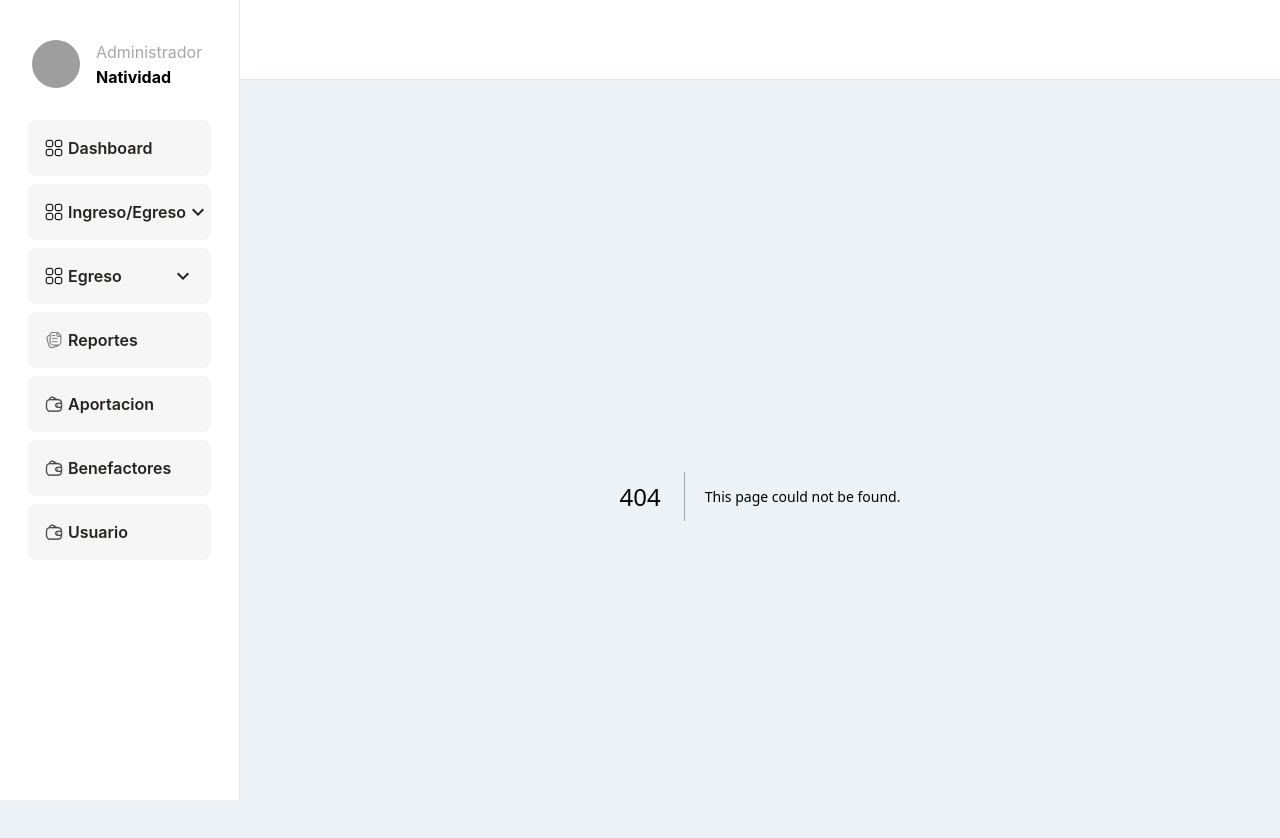
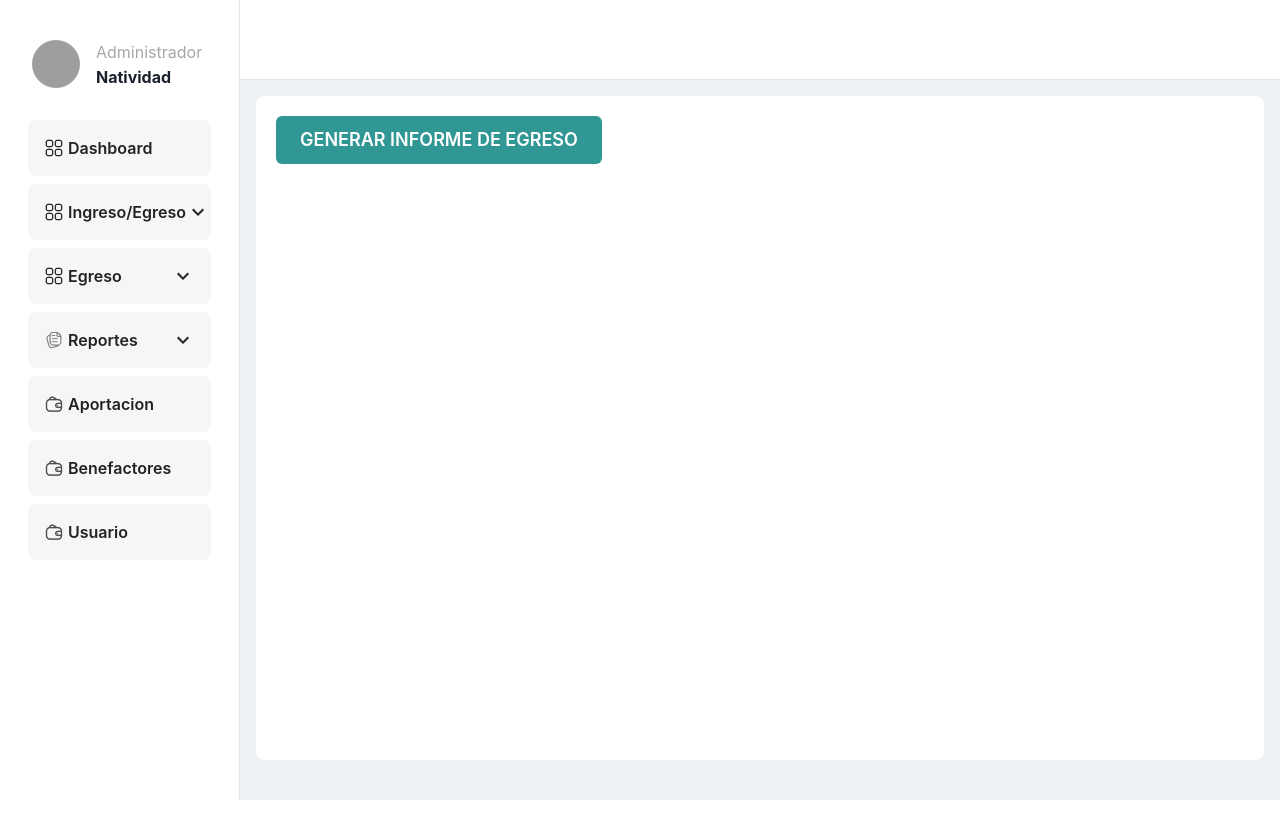
Before and after one commit to natividev/fe-system-income-egress, a Next.js app: page /reporte-egreso in a window 1280 px wide. Before the commit this address had no page. Shown: the top 838 px of the page. After the commit the page ends 800 px from the top, so only its background shows below. Built offline with nearby package versions, Linux system fonts and the light colour scheme; grey boxes are pictures that could not be loaded.

Commit message:
feat: se implemento los informes de ingreso, egresos y general

```diff
--- /dev/null
+++ b/src/app/(reportes)/reporte-egreso/page.tsx
@@ -0,0 +1,11 @@
+import GenerarInformes from "@/view/GenerarInforme";
+
+export default function ReposteEgresoPage() {
+  return (
+    <GenerarInformes
+      endpoint={"/reports/egreso"}
+      title={"REPORTE DE EGRESOS"}
+      btnTitle="DE EGRESO"
+    />
+  );
+}
--- a/src/app/repostes/page.tsx
+++ /dev/null
@@ -1,3 +0,0 @@
-export default function RepostesPage() {
-  return <h1>Hello, Repostes page!</h1>;
-}
--- a/src/components/ui/sidebarContent/SidebarContent.tsx
+++ b/src/components/ui/sidebarContent/SidebarContent.tsx
@@ -55,7 +55,24 @@ const LinkItems: Array<NavItems> = [
       },
     ],
   },
-  { label: "Reportes", url: "/repostes", icon: Reportes },
+  {
+    label: "Reportes",
+    icon: Reportes,
+    children: [
+      {
+        label: "Reporte de ingreso",
+        href: "/reporte-ingreso",
+      },
+      {
+        label: "Reporte de egreso",
+        href: "/reporte-egreso",
+      },
+      {
+        label: "Reporte general",
+        href: "/reporte-general",
+      },
+    ],
+  },
   { label: "Aportacion", url: "/aportacion", icon: General },
   { label: "Benefactores", url: "/benefactores", icon: General },
   { label: "Usuario", url: "/usuarios", icon: General },
--- /dev/null
+++ b/src/view/GenerarInforme.tsx
@@ -0,0 +1,104 @@
+"use client";
+import axiosInstance from "@/api/axiosInstance";
+import {
+  showAlertError,
+  showAlertLoading,
+  showAlertSuccess,
+} from "@/util/Alerts/Alerts";
+import {
+  Button,
+  Flex,
+  Modal,
+  ModalBody,
+  ModalCloseButton,
+  ModalContent,
+  ModalFooter,
+  ModalHeader,
+  ModalOverlay,
+  useDisclosure,
+} from "@chakra-ui/react";
+import { useState } from "react";
+
+interface Props {
+  endpoint: string;
+  title: string;
+  btnTitle: string;
+}
+export default function GenerarInformes({ endpoint, title, btnTitle }: Props) {
+  const { isOpen, onOpen, onClose } = useDisclosure();
+  const [urlPdf, setUrlPdf] = useState("");
+
+  const printReceipt = async () => {
+    const textAlert = "Generando el comprobante, por favor espera";
+    showAlertLoading(textAlert, true);
+    try {
+      const { data } = await axiosInstance.get(endpoint, {
+        responseType: "arraybuffer",
+      });
+      if (data) {
+        const urlBlob = window.URL.createObjectURL(
+          new Blob([data], { type: "application/pdf" })
+        );
+        setUrlPdf(urlBlob);
+        onOpen();
+        showAlertSuccess("Comprobante generado exitosamente", false);
+      }
+    } catch (error) {
+      showAlertError(
+        "Hubo un problema al generar el comprobante, error: " + error
+      );
+    } finally {
+      showAlertLoading(textAlert, false);
+    }
+  };
+  return (
+    <Flex
+      p={5}
+      bg={"white"}
+      minHeight={"83vh"}
+      width={"100%"}
+      borderRadius="lg"
+      display={"block"}
+    >
+      <Button colorScheme="teal" size="lg" onClick={printReceipt}>
+        GENERAR INFORME {btnTitle}
+      </Button>
+      <Modal
+        isCentered
+        onClose={() => {
+          setUrlPdf("");
+          onClose();
+        }}
+        isOpen={isOpen}
+        motionPreset="slideInBottom"
+        size={"full"}
+      >
+        <ModalOverlay />
+        <ModalContent width={"90%"} height={"90vh"}>
+          <ModalHeader>{title}</ModalHeader>
+          <ModalCloseButton />
+          <ModalBody>
+            <iframe
+              title="COMPROBANTE"
+              src={urlPdf}
+              height="100%"
+              width="100%"
+            />
+          </ModalBody>
+          <ModalFooter>
+            <Button
+              colorScheme="blue"
+              mr={3}
+              onClick={() => {
+                setUrlPdf("");
+                onClose();
+              }}
+            >
+              Cerrar
+            </Button>
+          </ModalFooter>
+        </ModalContent>
+      </Modal>
+    </Flex>
+  );
+}
```
Also changed, not shown: src/app/(reportes)/reporte-general/page.tsx (added, +11 -0 lines), src/app/(reportes)/reporte-ingreso/page.tsx (added, +11 -0 lines).
